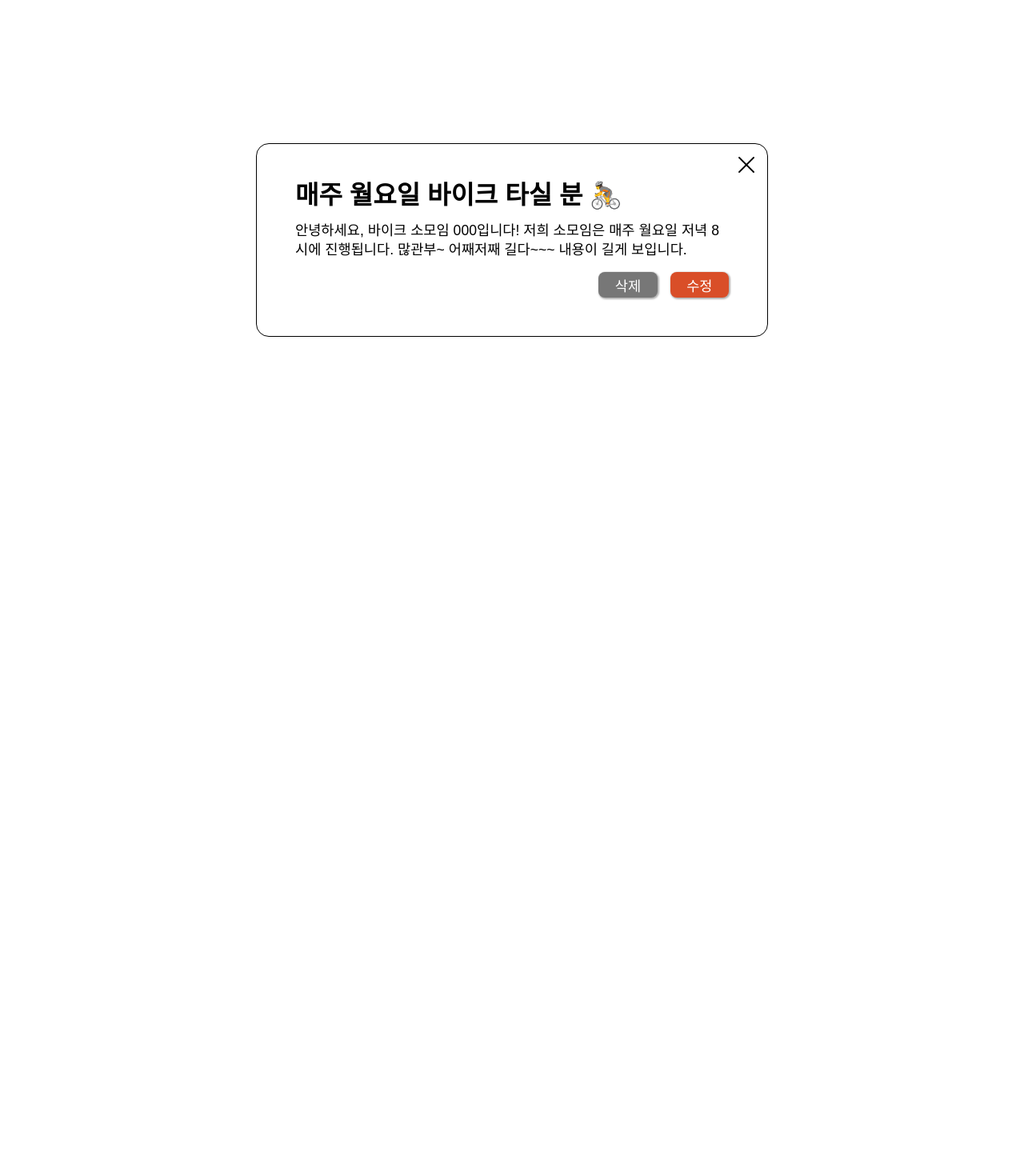
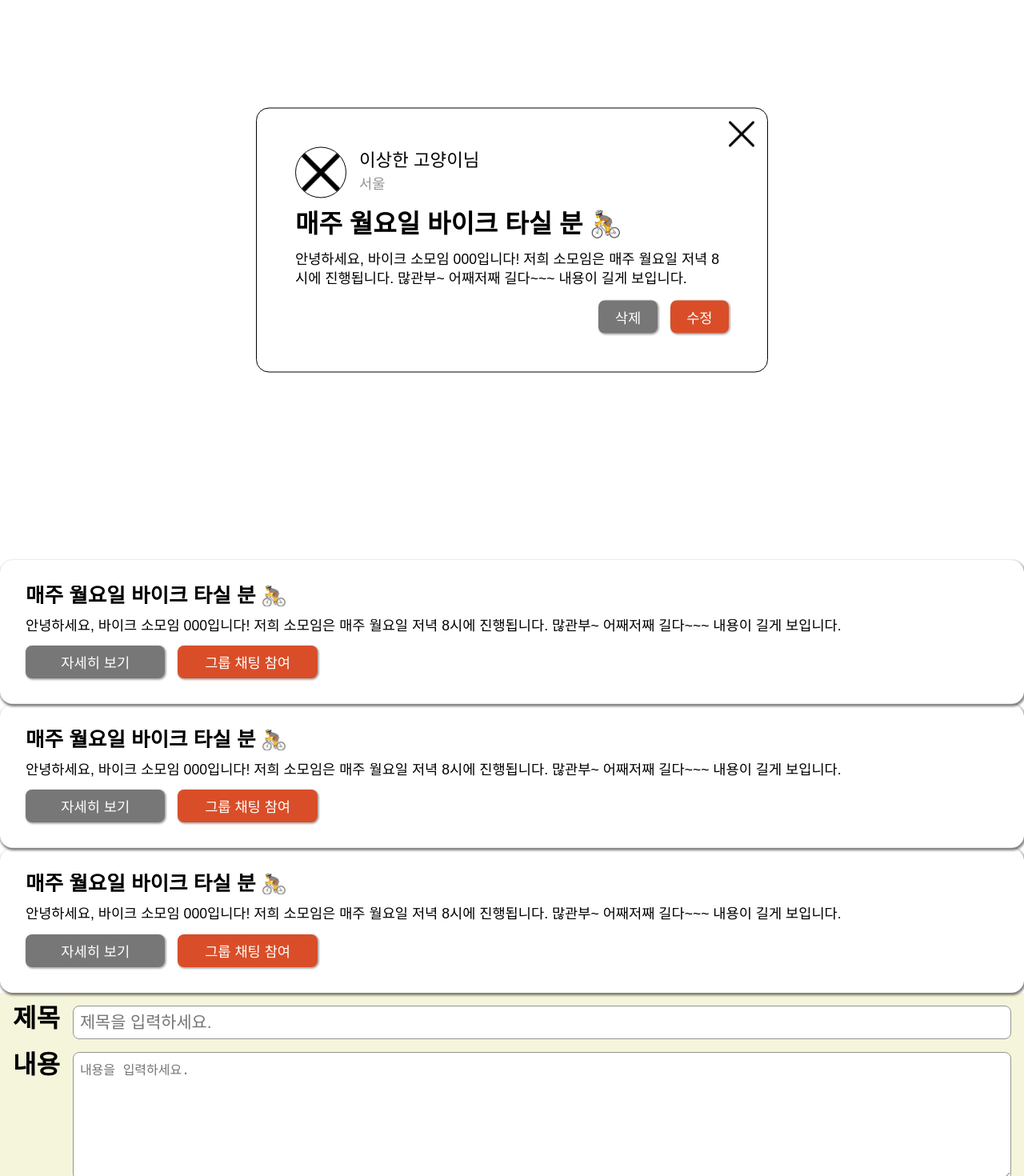
Before and after one commit to Toy2-Team3/sweety, a React (Create React App) app: page / in a window 1280 px wide. Shown: the part 100-1570 px from the top of the page at 80% size. Before the commit the page ends 800 px from the top, so only its background shows below. Built offline with nearby package versions, Linux system fonts and the light colour scheme.

Commit message:
Feat: 커뮤니티 모달 유저 정보 보여지도록 추가

```diff
--- a/src/components/community/Community-item-buttons/CommunityItemButtons.tsx
+++ b/src/components/community/Community-item-buttons/CommunityItemButtons.tsx
@@ -4,14 +4,13 @@ import { IButtonType } from '../community-item/CommunityItem';
 
 const ButtonWrapper = styled.div`
   width: 30%;
-  height: 2rem;
   display: flex;
   flex-direction: row;
   justify-content: right;
   gap: 1rem;
 
   @media (max-width: 480px) {
-    width: 50%;
+    width: 100%;
   }
 `;
 
@@ -28,13 +27,17 @@ const Button = styled.button<{ $left?: boolean }>`
 
   width: 100%;
   height: 100%;
-  padding: 0 0.5rem;
+  padding: 0.5rem 1rem;
 
   transition: all 0.3s;
 
   &:hover {
     transform: scale(1.05);
     cursor: pointer;
+  }
+
+  @media (max-width: 480px) {
+    padding: 0.8rem 1rem;
   }
 `;
 
--- a/src/components/community/community-edit/CommunityEdit.tsx
+++ b/src/components/community/community-edit/CommunityEdit.tsx
@@ -4,19 +4,21 @@ import styled from 'styled-components';
 import { IButtonType } from '../community-item/CommunityItem';
 
 const EditWrapper = styled.div`
-  width: 80%;
+  width: 100%;
+  min-width: 30%;
   height: 80vh;
-  padding: 5rem;
+  padding: 1rem;
 
   display: flex;
   flex-direction: column;
   gap: 1rem;
 
-  /* background-color: beige; */
+  background-color: beige;
 `;
 
 const InputForm = styled.form`
   width: 100%;
+  /* min-width: 30%; */
 
   display: flex;
   flex-direction: column;
@@ -24,9 +26,6 @@ const InputForm = styled.form`
 `;
 
 const InputWrapper = styled.div`
-  --width: 100%;
-  --padding: 0.5rem;
-
   display: flex;
   flex-direction: row;
   gap: 1rem;
@@ -40,8 +39,8 @@ const InputWrapper = styled.div`
   }
 
   input {
-    width: var(--width);
-    padding: var(--padding);
+    width: 100%;
+    padding: 0.5rem;
 
     border-radius: 0.5rem;
     border: 1px solid #949494;
@@ -50,9 +49,9 @@ const InputWrapper = styled.div`
   }
 
   textarea {
-    width: var(--width);
+    width: 100%;
     height: 10rem;
-    padding: var(--padding);
+    padding: 0.5rem;
 
     border-radius: 0.5rem;
     border: 1px solid #949494;
--- a/src/components/community/community-item/CommunityItem.tsx
+++ b/src/components/community/community-item/CommunityItem.tsx
@@ -7,7 +7,6 @@ const Container = styled.div`
   min-width: 30%;
   max-height: 15rem;
   padding: 2rem;
-  margin: 1rem;
 
   display: flex;
   flex-direction: column;
@@ -21,9 +20,17 @@ const Container = styled.div`
 
   position: relative;
 
+  @media (max-width: 480px) {
+    gap: 1.5rem;
+  }
+
   div {
     display: flex;
     justify-content: left;
+
+    @media (max-width: 480px) {
+      justify-content: center;
+    }
   }
 
   h1,
@@ -34,7 +41,7 @@ const Container = styled.div`
   }
 
   h1 {
-    font-size: 2rem;
+    font-size: 1.6rem;
     font-weight: bold;
   }
 
--- a/src/components/community/community-modal/CommunityModal.tsx
+++ b/src/components/community/community-modal/CommunityModal.tsx
@@ -47,11 +47,6 @@ const ModalWrapper = styled.div`
     font-weight: normal;
     line-height: 1.5rem;
   }
-
-  div {
-    display: flex;
-    justify-content: right;
-  }
 `;
 
 const CloseButton = styled.div`
@@ -60,8 +55,37 @@ const CloseButton = styled.div`
   top: 1rem;
 
   img {
-    width: 20px;
+    width: 2rem;
   }
+`;
+
+const ModalTop = styled.div`
+  display: flex;
+  flex-direction: row;
+  justify-content: left;
+  align-items: center;
+  gap: 1rem;
+
+  img {
+    width: 4rem;
+    border: 1px solid black;
+    border-radius: 50%;
+  }
+
+  h3 {
+    font-size: 1.4rem;
+    font-weight: 500;
+    margin-bottom: 0.3rem;
+  }
+
+  p {
+    color: #949494;
+  }
+`;
+
+const ButtonWrapper = styled.div`
+  display: flex;
+  justify-content: right;
 `;
 
 const CommunityModal = () => {
@@ -76,14 +100,21 @@ const CommunityModal = () => {
         <CloseButton>
           <img src={Close} />
         </CloseButton>
+        <ModalTop>
+          <img src={Close} />
+          <div>
+            <h3>이상한 고양이님</h3>
+            <p>서울</p>
+          </div>
+        </ModalTop>
         <h1>매주 월요일 바이크 타실 분 🚴</h1>
         <p>
           안녕하세요, 바이크 소모임 000입니다! 저희 소모임은 매주 월요일 저녁
           8시에 진행됩니다. 많관부~ 어째저째 길다~~~ 내용이 길게 보입니다.
         </p>
-        <div>
+        <ButtonWrapper>
           <CommunityItemButtons buttonText={buttonText} />
-        </div>
+        </ButtonWrapper>
       </ModalWrapper>
     </Modal>
   );
--- a/src/components/community/index.tsx
+++ b/src/components/community/index.tsx
@@ -1,26 +1,28 @@
 import React from 'react';
-// import CommunityEdit from './community-edit/CommunityEdit';
-// import CommunityItem from './community-item/CommunityItem';
+import CommunityEdit from './community-edit/CommunityEdit';
+import CommunityItem from './community-item/CommunityItem';
 import CommunityModal from './community-modal/CommunityModal';
-// import styled from 'styled-components';
+import styled from 'styled-components';
 
-// const Container = styled.div`
-//   display: flex;
-//   flex-direction: column;
-//   gap: 1rem;
-// `;
+const Container = styled.div`
+  width: 100vw;
+  /* display: flex;
+  flex-direction: column;
+  gap: 1rem;
+  margin: 1rem; */
+`;
 
 const index = () => {
   return (
     <div>
       <CommunityModal />
       {/* map 돌리기 */}
-      {/* <Container>
+      <Container>
         <CommunityItem />
         <CommunityItem />
         <CommunityItem />
+        <CommunityEdit />
       </Container>
-      <CommunityEdit /> */}
     </div>
   );
 };
```
